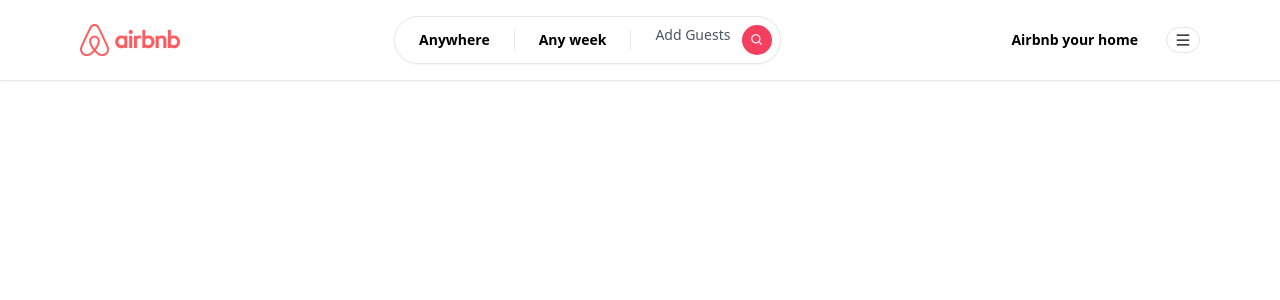
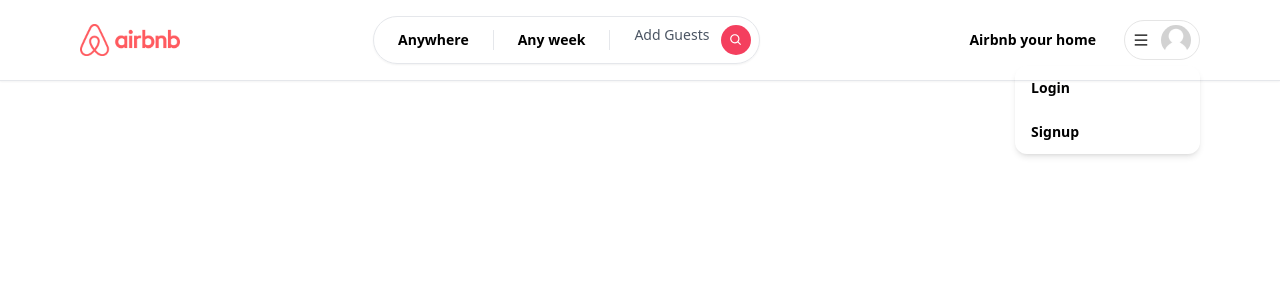
Before and after one commit to edmondgaks/GaksGo, a Next.js app: page / in a window 1280 px wide. Both pictures are taken after a click on the element 1183 px from the left and 40 px from the top of the page. Shown: the top 300 px of the page. Built offline with nearby package versions, Linux system fonts and the light colour scheme.

Commit message:
navbar with the menu item and other stuff

```diff
--- /dev/null
+++ b/app/components/Avatar.tsx
@@ -0,0 +1,10 @@
+'use client';
+import Image from "next/image";
+
+const Avatar = () => {
+    return (
+        <Image className="rounded-full" height={30} width={30} alt="Avatar" src={"/placeholder.jpg"} />
+    )
+};
+
+export default Avatar;
--- /dev/null
+++ b/app/components/Navbar/MenuItem.tsx
@@ -0,0 +1,16 @@
+'use client';
+
+interface MenuItemProps {
+    onClick: () => void;
+    label: string
+}
+
+const MenuItem: React.FC<MenuItemProps> = ({ onClick, label }) => {
+    return (
+        <div onClick={onClick} className="px-4 py-3 hover:bg-neutral-100 transition font-semibold">
+            {label}
+        </div>
+    )
+}
+
+export default MenuItem
--- a/app/components/Navbar/UserMenu.tsx
+++ b/app/components/Navbar/UserMenu.tsx
@@ -1,5 +1,13 @@
-import { AiOutlineMenu } from "react-icons/ai"
+import { AiOutlineMenu } from "react-icons/ai";
+import Avatar from "../Avatar";
+import { useCallback, useState } from "react";
+import MenuItem from "./MenuItem";
 const UserMenu = () => {
+    const [isOpen, setIsOpen] = useState(false);
+
+    const toggleOpen = useCallback(() => {
+        setIsOpen((value) => !value)
+    }, []);
     return (
         <div className="relative">
             <div className="flex flex-row items-center gap-3">
@@ -7,10 +15,22 @@
                  className="hidden md:block text-sm font-semibold py-3 px-4 rounded-full hover:bg-neutral-100 transition cursor-pointer">
                     Airbnb your home
                 </div>
-                <div className="p-4 md:py-1 md:px-2 border-[1px] border-neutral-200 flex flex-row items-center gap-3 rounded-full cursor-pointer hover:shadow-md transition">
+                <div onClick={toggleOpen}
+                className="p-4 md:py-1 md:px-2 border-[1px] border-neutral-200 flex flex-row items-center gap-3 rounded-full cursor-pointer hover:shadow-md transition">
                     <AiOutlineMenu />
+                    <div className="hidden md:block">
+                        <Avatar />
+                    </div>
                 </div>
             </div>
+            {isOpen && (
+                <div className="absolute rounded-xl shadow-md w-[40vw] md:w-3/4 right-0 top-12 text-sm">
+                    <div className="flex flex-col cursor-pointer">
+                        <MenuItem onClick={() => {}} label="Login" />
+                        <MenuItem onClick={() => {}} label="Signup" />
+                    </div>
+                </div>
+            )}
         </div>
     )
 }
```
Also changed, not shown: public/placeholder.jpg (added).
